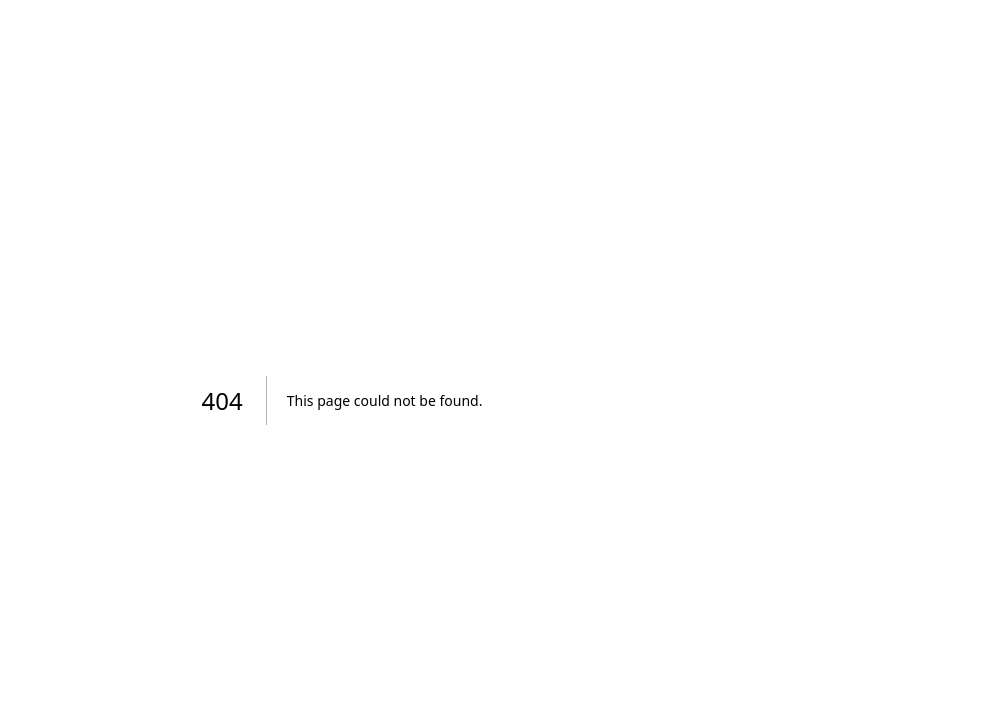
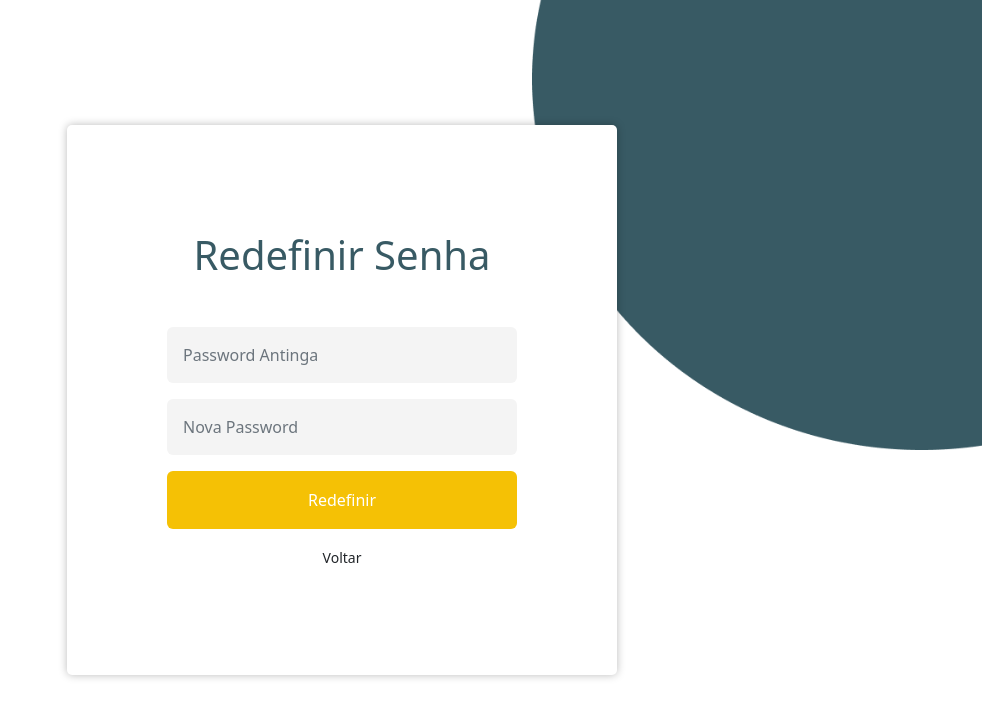
Before and after one commit to joelmarcolino/OMUNU2023, a Next.js app: page /change_password in a window 1280 px wide. Before the commit this address had no page. Shown: the top 718 px of the page, without its empty margins (298-1280 px from the left). Built offline with nearby package versions, Linux system fonts and the light colour scheme.

Commit message:
fix space

```diff
--- a/src/components/Solids Effects/Circle.component.style.tsx
+++ b/src/components/Solids Effects/Circle.component.style.tsx
@@ -7,13 +7,12 @@ export const Circle = styled.div<any>`
   width: ${(props) => props.width};
   height: ${(props) => props.height};
   display: flex;
-  flex-direction: column;
-  align-items: center;
-  justify-content: center;
-  text-align: justify;
+  justify-content: end;
   float: right;
   right: 0;
   position: absolute;
+
+
 `;
 
 export const CircleBottom = styled(Circle)`
--- a/src/components/Solids Effects/Circle.component.tsx
+++ b/src/components/Solids Effects/Circle.component.tsx
@@ -26,9 +26,9 @@ export default function CircleTopComponent({
                   LIVRO DIGITAL <br /> INFANTIL
                 </p>
                 <p className="subject">
-                  Melhor site para estimular o cérebro do seu filho com uma
+                  Melhor site para estimular <br /> o cérebro do seu filho com uma
                 </p>
-                <p className="display-6 subtitle">EXPERIÊNCIA INTELIGENTE</p>
+                <p className="display-6 subtitle">EXPERIÊNCIA <br /> INTELIGENTE</p>
               </Content>
             </>
           ) : (
--- a/src/pages/Homepage/Home.page.tsx
+++ b/src/pages/Homepage/Home.page.tsx
@@ -19,7 +19,7 @@ export default function HomePage() {
         <CircleTopComponent
           image={"/Ellipse1.png"}
           width={"450px"}
-          height={"350px"}
+          height={"450px"}
           top={""}
           type={"default"}
         />
--- /dev/null
+++ b/src/pages/change_password/index.style.tsx
@@ -0,0 +1 @@
+import styled from "styled-components";
--- /dev/null
+++ b/src/pages/change_password/index.tsx
@@ -0,0 +1,69 @@
+import Link from "next/link";
+import React from "react";
+import { BtnWarmComponent, CircleTopComponent, HeadingComponent, MyImageComponent } from "../../components/Components";
+import { LoginCard, LoginContainer } from "../login/index.style";
+
+export default function ChangePasswordPage() {
+  return (
+    <>
+      <CircleTopComponent
+        image={"/Ellipse1.png"}
+        width={"450px"}
+        height={"450px"}
+        top={""}
+      />
+      <LoginContainer>
+        <LoginCard className="container-fluid d-flex justify-content-center">
+          <div className="form">
+            <div className="row">
+              <div className="col-md-12 d-flex justify-content-center">
+                <HeadingComponent type={"h1"}>Redefinir Senha</HeadingComponent>
+              </div>
+            </div>
+            <div className="row mt-5">
+              <div className="col-md-12">
+                <input
+                  type="password"
+                  className="form-control email  shadow-none outline-none border-none p-3"
+                  name=""
+                  id=""
+                  placeholder="Password Antinga"
+                />
+              </div>
+            </div>
+            <div className="row mt-3">
+              <div className="col-md-12 ">
+                <input
+                  type="password"
+                  className="form-control password shadow-none outline-none border-none p-3"
+                  name=""
+                  id=""
+                  placeholder="Nova Password"
+                />
+              </div>
+            </div>
+            <div className="row mt-3">
+              <div className="col-md-12 text-center ">
+                <BtnWarmComponent
+                  desc={"Redefinir"}
+                  w={"100%"}
+                  _className={"p-3"}
+                />
+              </div>
+            </div>
+            <div className="row mt-3">
+
+
+              <div className="col-md-12 d-flex justify-content-center">
+                <Link href={"/"} className={"text-decoration-none text-dark"}>
+                  <small>Voltar</small>
+                </Link>
+              </div>
+
+            </div>
+          </div>
+        </LoginCard>
+      </LoginContainer>
+    </>
+  );
+}
--- a/src/pages/login/index.style.tsx
+++ b/src/pages/login/index.style.tsx
@@ -8,6 +8,8 @@ export const LoginCard = styled.div`
   width: 550px;
   position: relative;
   box-shadow: 0px 0px 8px #00000045;
+  background: #fff;
+
   z-index: 999999;
   display: flex;
   justify-content: center;
--- a/src/pages/signup/index.style.tsx
+++ b/src/pages/signup/index.style.tsx
@@ -8,6 +8,7 @@ export const SignupCard = styled.div`
   width: 550px;
   position: relative;
   box-shadow: 0px 0px 8px #00000045;
+  background: #fff;
   z-index: 999999;
   display: flex;
   justify-content: center;
--- a/src/pages/signup/index.tsx
+++ b/src/pages/signup/index.tsx
@@ -17,6 +17,7 @@ export default function Signup() {
         width={"250px"}
         height={"400px"}
       />
+
       <SignupContainer className="container-fluid">
         <SignupCard className="container">
           <div className="form">
@@ -96,6 +97,7 @@ export default function Signup() {
           </div>
         </SignupCard>
       </SignupContainer>
+
       <CircleBottomComponent
         image={"/Ellipse9.png"}
         width={"350px"}
```
